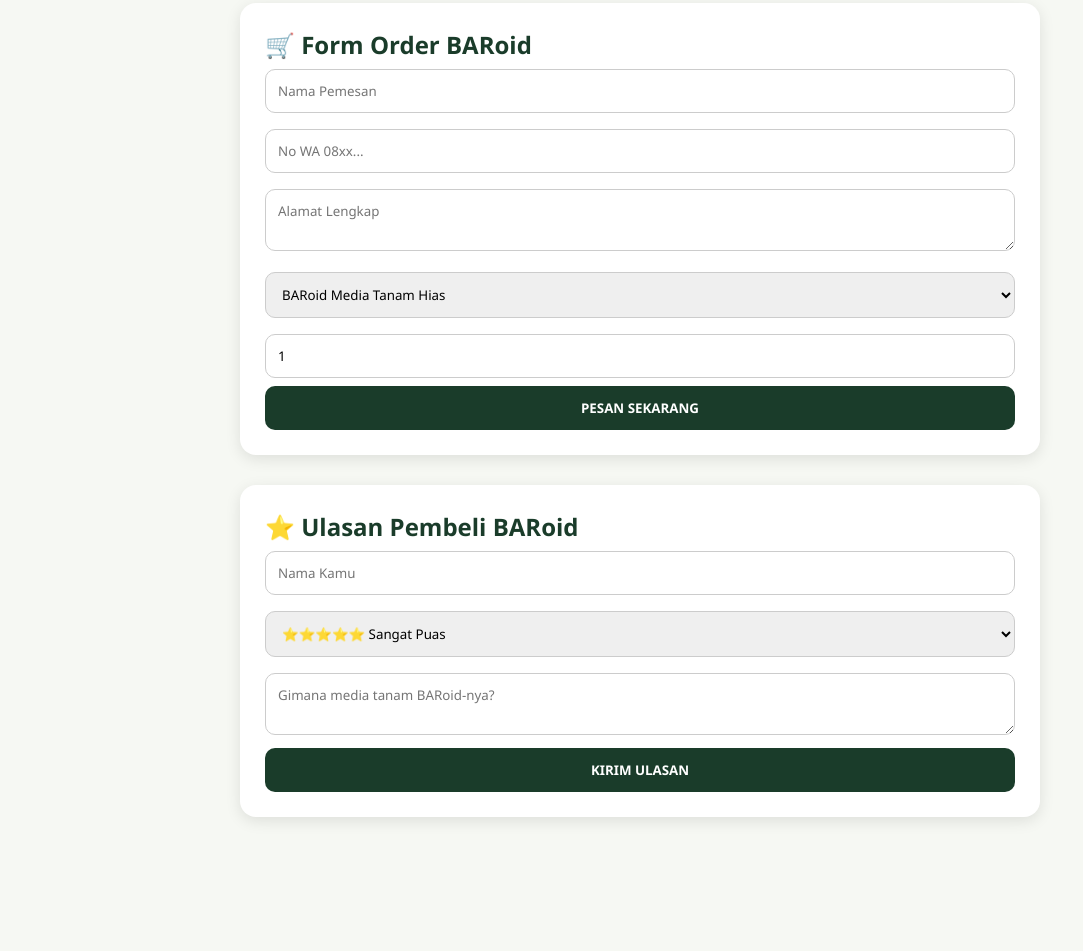
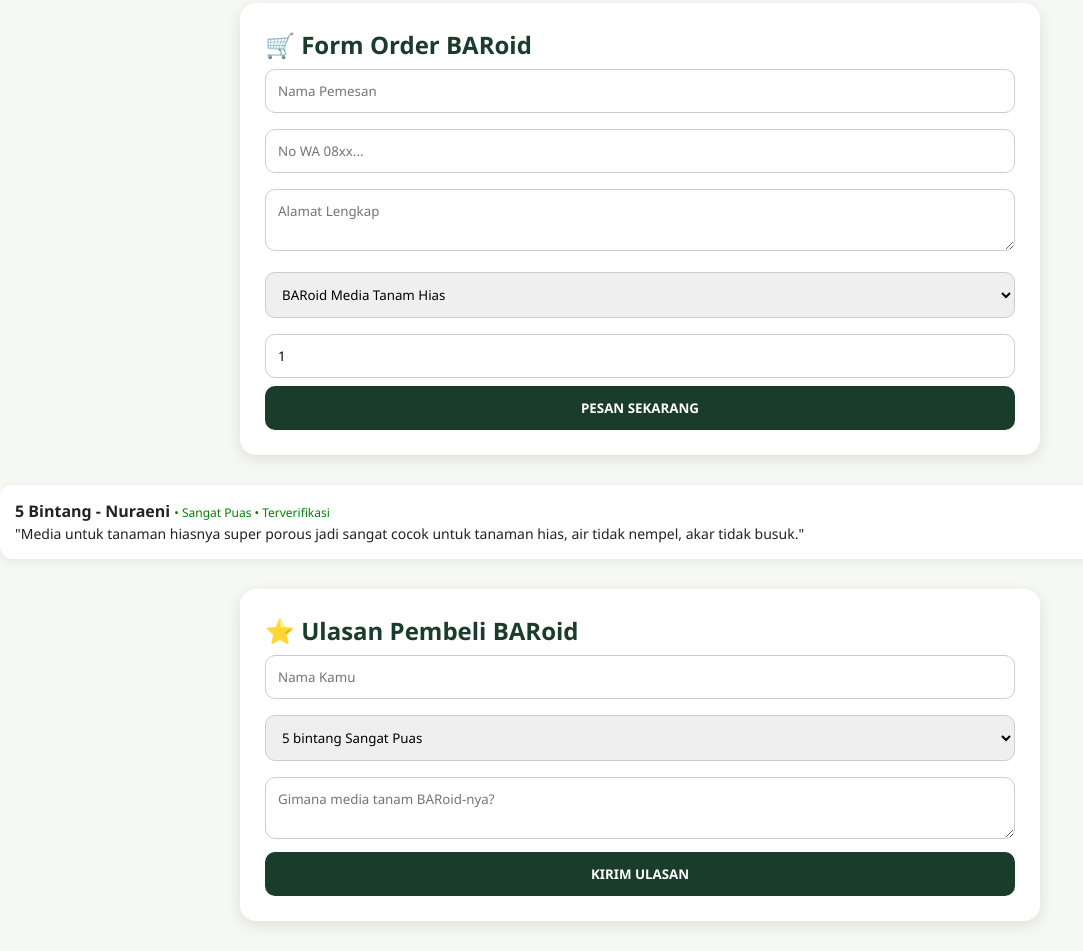
Before and after one commit to BARoidStore/Substrate, a plain HTML site: page index.html in a window 1280 px wide. Shown: the part 1764-2715 px from the top of the page, without its empty margins (0-1083 px from the left). Before the commit the page ends 2611 px from the top, so only its background shows below. Drawn offline with Linux system fonts and the light colour scheme.

Commit message:
Update index.html

```diff
--- a/index.html
+++ b/index.html
@@ -162,15 +162,19 @@ function lihatKeranjang(){
 </form>
 </div>
 
+<div style="background:#fff;padding:15px;border-radius:12px;margin-bottom:12px;box-shadow:0 2px 8px rgba(0,0,0,0.08)">
+  <b>5 Bintang - Nuraeni</b> <span style="color:green;font-size:12px">• Sangat Puas • Terverifikasi</span><br>
+  <span style="font-size:14px">"Media untuk tanaman hiasnya super porous jadi sangat cocok untuk tanaman hias, air tidak nempel, akar tidak busuk."</span>
+</div>
 <div class="baroid-box" id="ulasan">
 <h2>⭐ Ulasan Pembeli BARoid</h2>
 <form name="ulasan-baroid" onsubmit="return false;">
 <input type="hidden" name="form-name" value="ulasan-baroid">
 <input type="text" name="nama" placeholder="Nama Kamu" required>
 <select name="bintang">
-<option>⭐⭐⭐⭐⭐ Sangat Puas</option>
-<option>⭐⭐⭐⭐ Puas</option>
-<option>⭐⭐⭐ Biasa</option>
+<option>5 bintang Sangat Puas</option>
+<option>4 bintang Puas</option>
+<option>3 bintang Biasa</option>
 <option>⭐⭐ Kurang</option>
 <option>⭐ Kecewa</option>
 </select>
```
